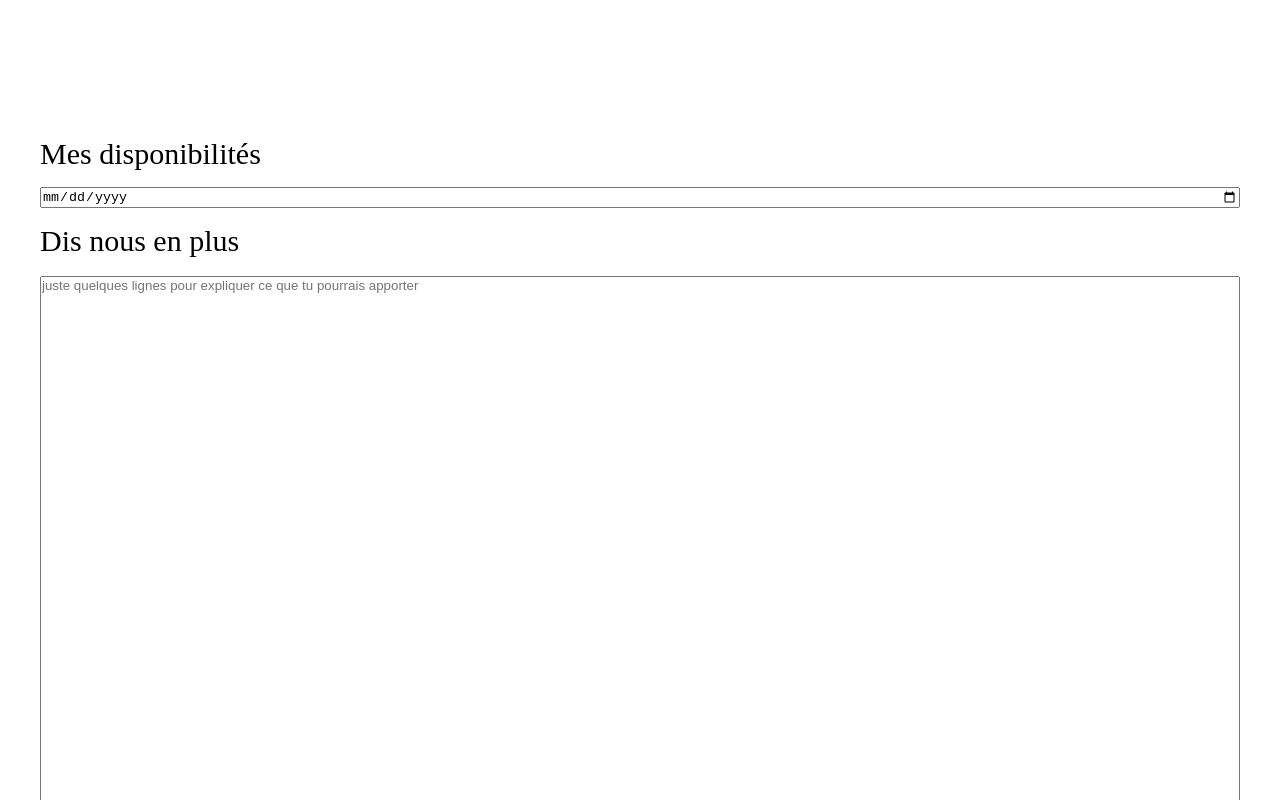
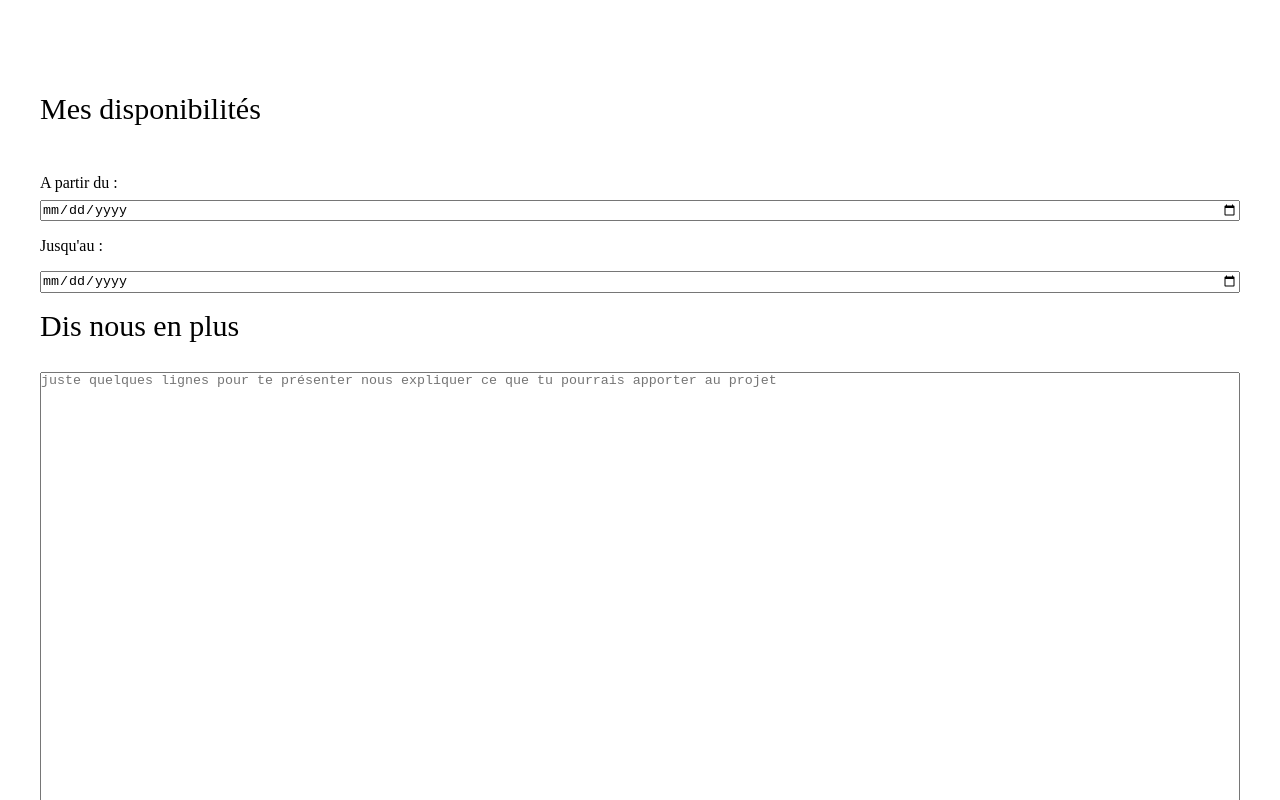
Before and after one commit to WildCodeSchool/remote-fr-q2p3-digico-front, a React (Create React App) app: page /contribution in a window 1280 px wide. Shown: the part 340-1140 px from the top of the page. Built offline with nearby package versions, Linux system fonts and the light colour scheme.

Commit message:
mise en css clean code

```diff
--- a/src/pages/Contribution.css
+++ b/src/pages/Contribution.css
@@ -1,34 +1,46 @@
 .form_contrib{
 display: flex;
 flex-direction: column;
-    margin-top: 170px;
+margin-top: 120px;
 margin-left: 5vh;
 margin-right: 5vh;
 }
+
 .dispo_contrib{
-  margin-top: 3px;
+margin-top: 1vh;
 font-size: 30px;
 margin-bottom: 2vh;
 text-align: left;
+}
 
+.dispo_contrib_start{
+margin-top: 4vh;
+margin-bottom: 1vh;
+text-align: left;
+}
+
+.dispo_contrib_end{
+margin-top: 2vh;
+margin-bottom: 2vh;
+text-align: left;
 }
 
 .title_desc_contrib{
 margin-top: 2vh;
-    margin-bottom: 2vh;
+margin-bottom: 3vh;
 text-align: left;
 font-size: 30px;
 }
 
 .description_contribution{
-    margin-top: 2px;
-    padding-bottom: 90%;
+margin-top: 5px;
+padding-bottom: 80%;
 text-align: justify;
-
+/* text-shadow: ;     */
 }
 
 .button_submit_contrib{
-    margin-top:50%;
+margin-top:15%;
 margin-left: auto;
 margin-right: auto;
 text-align: center;
--- a/src/pages/Contribution.jsx
+++ b/src/pages/Contribution.jsx
@@ -11,9 +11,12 @@ function Contribution() {
             <ConnectFooter/>
             <div className="form_contrib">
             <label className="dispo_contrib"> Mes disponibilités</label>
+            <label className="dispo_contrib_start"> A partir du :</label>
+            <input className="date_contrib" type="date" />
+            <label className="dispo_contrib_end">Jusqu'au :</label>
             <input className="date_contrib" type="date" />
             <label className="title_desc_contrib">Dis nous en plus</label>
-            <input className="description_contribution" type="textarea" placeholder="juste quelques lignes pour expliquer ce que tu pourrais apporter"/>
+            <textarea className="description_contribution" type="textarea"  placeholder="juste quelques lignes pour te présenter nous expliquer ce que tu pourrais apporter au projet "/>
             <button className="button_submit_contrib">JE ME PROPOSE</button>
 
             </div>
```
Lines whose indentation alone changed are shown as unchanged.
